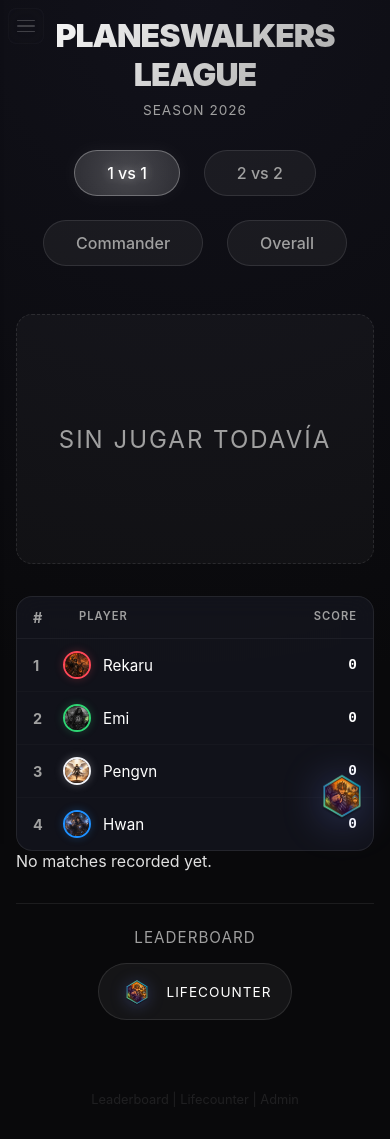
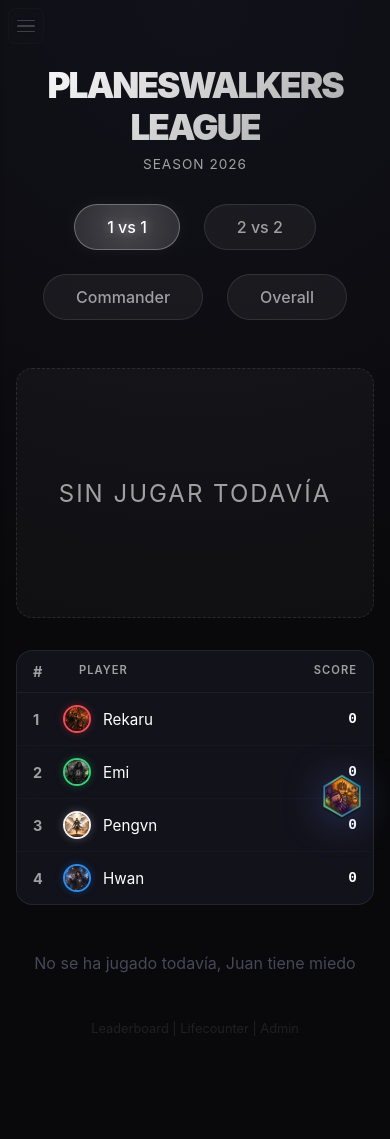
Before and after one commit to pengvn/leaderboard-app, a React (Vite) app: page / in a window 390 px wide. After the commit the page ends 1068 px from the top, so only its background shows below. Built offline with nearby package versions, Linux system fonts and the light colour scheme.

Commit message:
des: Diseño

```diff
--- a/src/components/MatchHistory.css
+++ b/src/components/MatchHistory.css
@@ -1,3 +1,9 @@
+.no-matches {
+    margin-top: 3rem;
+    text-align: center;
+    color: #464758;
+}
+
 .match-history-container {
     margin-top: 3rem;
     padding: 1.5rem;
--- a/src/components/MatchHistory.jsx
+++ b/src/components/MatchHistory.jsx
@@ -13,7 +13,7 @@ const MatchHistory = ({ matches, users }) => {
     const getUser = (id) => users.find(u => u.id === id) || { name: 'Unknown' };
 
     if (!matches || matches.length === 0) {
-        return <div className="no-matches">No matches recorded yet.</div>;
+        return <div className="no-matches">No se ha jugado todavía, Juan tiene miedo</div>;
     }
 
     return (
--- a/src/components/Podium.css
+++ b/src/components/Podium.css
@@ -126,7 +126,7 @@
     position: absolute;
     top: -55px;
     /* Moved above the avatar */
-    left: 50%;
+    left: 27%;
     transform: translateX(-50%) rotate(-5deg);
     /* Added slight tilt for style */
     color: #fbbf24;
--- a/src/pages/Leaderboard.css
+++ b/src/pages/Leaderboard.css
@@ -14,8 +14,9 @@
     background: linear-gradient(135deg, #fff 0%, #a0a0a0 100%);
     -webkit-background-clip: text;
     -webkit-text-fill-color: transparent;
-    letter-spacing: -2px;
+    letter-spacing: 2px;
     text-transform: uppercase;
+    margin-top: 3rem;
 }
 
 .subtitle {
@@ -246,8 +247,8 @@
     }
 
     .app-title {
-        font-size: 2rem;
-        letter-spacing: -1px;
+        font-size: 2.2rem;
+        letter-spacing: -2px;
     }
 
     .subtitle {
--- a/src/pages/Leaderboard.jsx
+++ b/src/pages/Leaderboard.jsx
@@ -92,7 +92,7 @@ const Leaderboard = () => {
                 <img src="/logo-lifecounter.png" alt="Lifecounter" className="fab-logo" />
             </button>
 
-            {/* Footer */}
+            {/* Footer
             <footer className="leaderboard-footer">
                 <div className="footer-content">
                     <button onClick={() => navigate('/')} className="footer-link">
@@ -103,9 +103,8 @@ const Leaderboard = () => {
                         <span>Lifecounter</span>
                     </button>
                 </div>
-            </footer>
+            </footer>*/}
         </div>
     );
 };
-
 export default Leaderboard;
--- a/src/pages/Lifecounter.css
+++ b/src/pages/Lifecounter.css
@@ -1783,7 +1783,7 @@
 }
 
 .lc-victory-content {
-  background: linear-gradient(135deg, #ffd700 0%, #ffed4e 100%);
+  background: linear-gradient(135deg, #ddd8be 0%, #ffed4e 100%);
   padding: 2rem 3rem;
   border-radius: 20px;
   box-shadow: 0 10px 40px rgba(255, 215, 0, 0.6);
```
